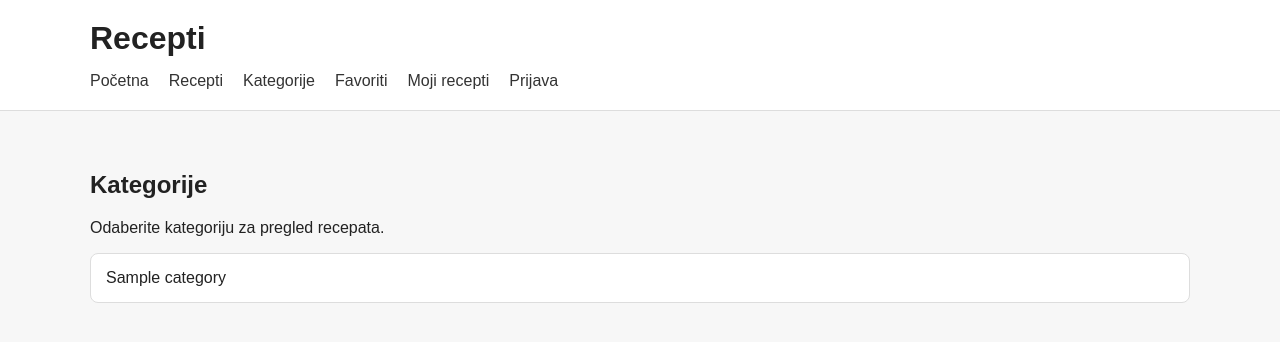
After one commit to lukrecijamucko/rwa_web_recepti, a Flask app: template templates/categories.html in a window 1280 px wide. The commit adds this page. Shown: the top 342 px of the page. Run offline with Flask 3, Linux system fonts and the light colour scheme; the template is opened without the code that fills it: most values are stand-ins (such as "Sample title", 1, 10 or a date in 2020).

Commit message:
Pregled kategorija

```diff
--- a/static/style.css
+++ b/static/style.css
@@ -53,3 +53,16 @@ main {
 .hero h2 {
     margin-top: 0;
 }
+
+.category-list {
+    list-style: none;
+    padding: 0;
+}
+
+.category-list li {
+    background-color: white;
+    margin-bottom: 10px;
+    padding: 15px;
+    border-radius: 8px;
+    border: 1px solid #dddddd;
+}
--- /dev/null
+++ b/templates/categories.html
@@ -0,0 +1,17 @@
+{% extends '_layout.html' %}
+
+{% block contents %}
+
+<h2>Kategorije</h2>
+
+<p>Odaberite kategoriju za pregled recepata.</p>
+
+<ul class="category-list">
+    {% for category in categories %}
+        <li>
+            {{ category.name }}
+        </li>
+    {% endfor %}
+</ul>
+
+{% endblock %}
```
